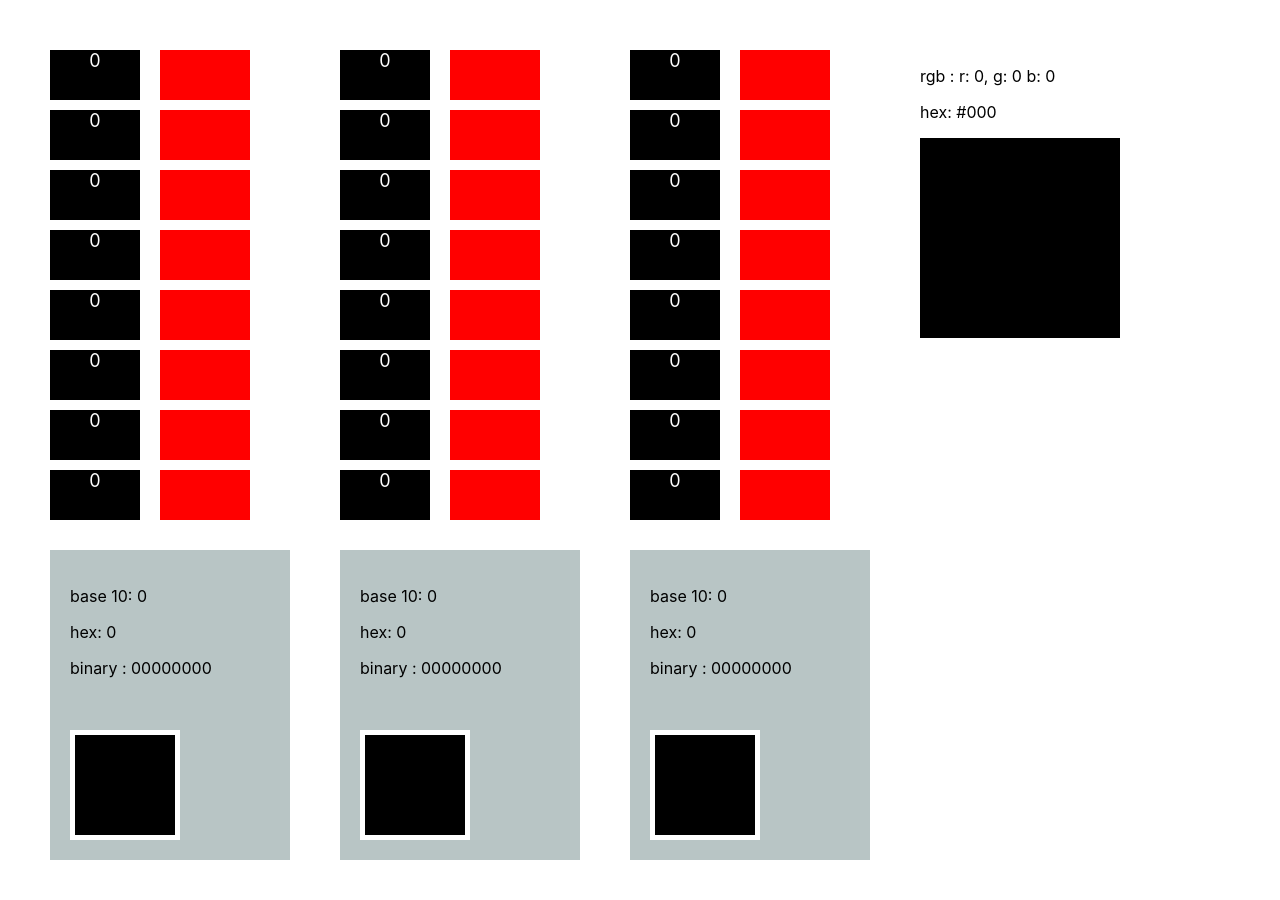
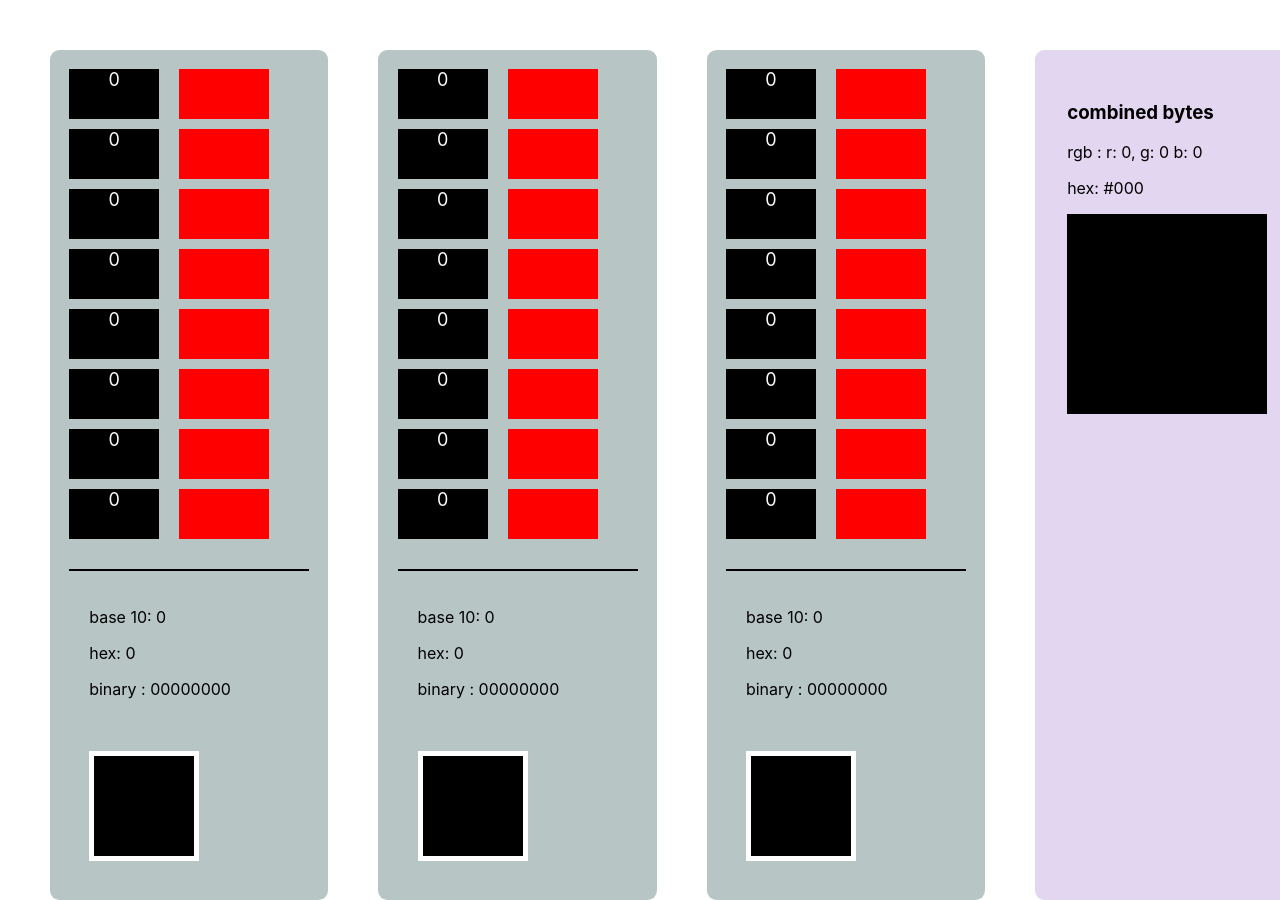
Before and after one commit to socalledsound/abacus, a React (Create React App) app: page / in a window 1280 px wide. Before the commit the page ends 860 px from the top, so only its background shows below. Built offline with nearby package versions, Linux system fonts and the light colour scheme.

Commit message:
update styles a bit

```diff
--- a/src/App.js
+++ b/src/App.js
@@ -19,7 +19,8 @@ const App = () => {
         {
           bytes.map((byte, byteIdx) => <Byte key={`byte${byteIdx}`} byteIdx={byteIdx}/>)
         }
-        <div >
+        <div className={styles.combinedBytes}>
+          <h3>combined bytes</h3>
           <p>
             rgb : r: {red}, g: {green} b: {blue}
           </p>
--- a/src/App.module.css
+++ b/src/App.module.css
@@ -1,6 +1,12 @@
 .abacusContainer {
-    padding-top: 50px;
-    padding-left: 50px;
-    display: flex;
-    flex-direction: row;
+  padding-top: 50px;
+  padding-left: 50px;
+  display: flex;
+  flex-direction: row;
 }
+
+.combinedBytes {
+  background-color: rgb(227, 214, 241);
+  padding: 2rem;
+  border-radius: 0.6rem;
+}
--- a/src/features/memory/Byte.module.css
+++ b/src/features/memory/Byte.module.css
@@ -1,27 +1,31 @@
-.allBytesContainer{
+.allBytesContainer {
   display: flex;
   flex-direction: row;
 }
 
-.byteContainer{
+.byteContainer {
+  background-color: rgb(184, 197, 197);
   display: flex;
   flex-direction: column;
   margin-right: 50px;
+  padding: 1.2rem;
+  border-radius: 0.6rem;
 }
 
-.resultsContainer{
+.resultsContainer {
   margin-top: 20px;
   background-color: rgb(184, 197, 197);
   padding: 20px;
   width: 200px;
+  border-top: black solid 2px;
 }
 
-.colorContainer{
+.colorContainer {
   background-color: white;
   padding: 5px;
   width: 100px;
 }
-.colorValue{
+.colorValue {
   width: 100px;
   height: 100px;
 }
```
Lines whose indentation alone changed are shown as unchanged.
